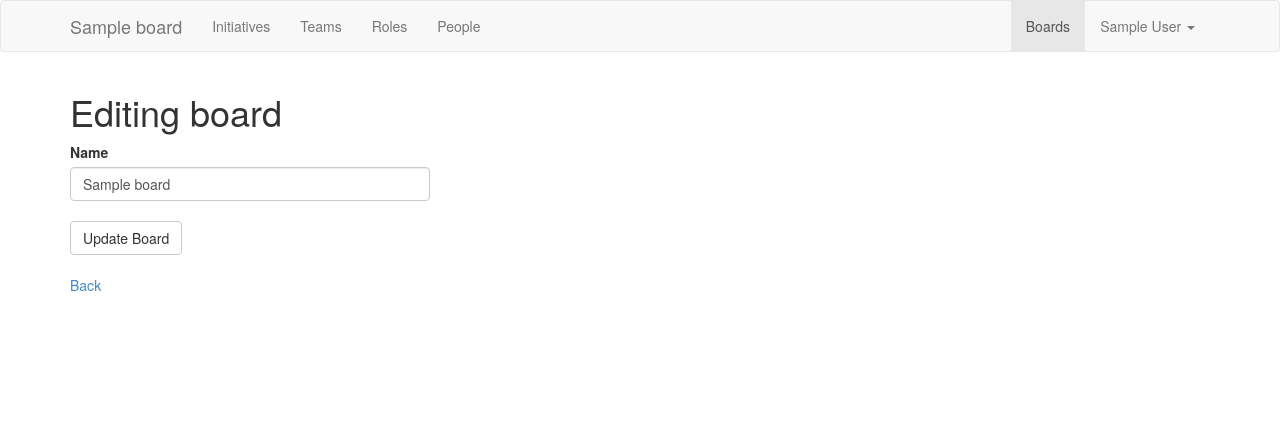
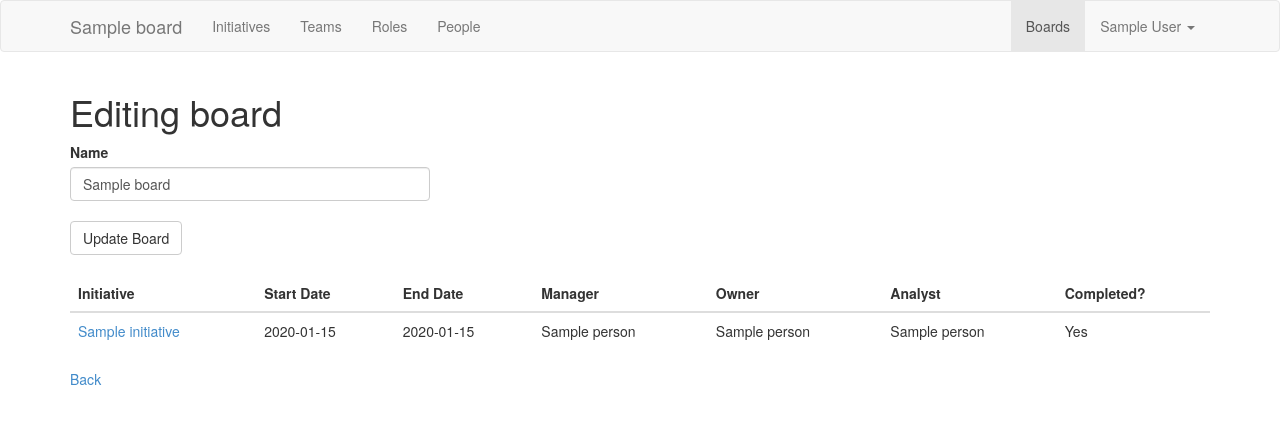
Before and after one commit to annado/bigboard, a Rails app: page /boards/1/edit in a window 1280 px wide. Shown: the top 424 px of the page. Run offline with Rails 7, Linux system fonts and the light colour scheme; a user stored in the database is signed in; tables that the repository leaves empty hold one stand-in row (values such as "Sample post"); parts of the project's set-up code (start-up, migrations or seed data) failed here and were passed over; some libraries are stand-ins or nearby versions.

Commit message:
show list of Initiatives in board/edit

```diff
--- a/app/views/boards/edit.html.erb
+++ b/app/views/boards/edit.html.erb
@@ -1,7 +1,34 @@
 <% @title = "Editing #{@board.name}" %>
 
-  <h1>Editing board</h1>
+<h1>Editing board</h1>
 
-  <%= render 'form' %>
+<%= render 'form' %>
 
-  <%= link_to 'Back', @board %>
+<table class="table">
+  <thead>
+    <tr>
+      <th>Initiative</th>
+      <th>Start Date</th>
+      <th>End Date</th>
+      <th>Manager</th>
+      <th>Owner</th>
+      <th>Analyst</th>
+      <th>Completed?</th>
+    </tr>
+  </thead>
+  <tbody>
+<% @board.initiatives.each do |i| %>
+    <tr>
+      <td><%= link_to i.name, board_initiative_path(@board, i) %></td>
+      <td><%= i.start_date %></td>
+      <td><%= i.end_date %></td>
+      <td><%= i.manager.name unless i.manager.nil? %></td>
+      <td><%= i.owner.name unless i.owner.nil? %></td>
+      <td><%= i.analyst.name unless i.analyst.nil? %></td>
+      <td><%= i.completed? ? 'Yes' : 'No' %></td>
+    </tr>
+<% end %>
+  </tbody>
+</table>
+
+<%= link_to 'Back', @board %>
```
